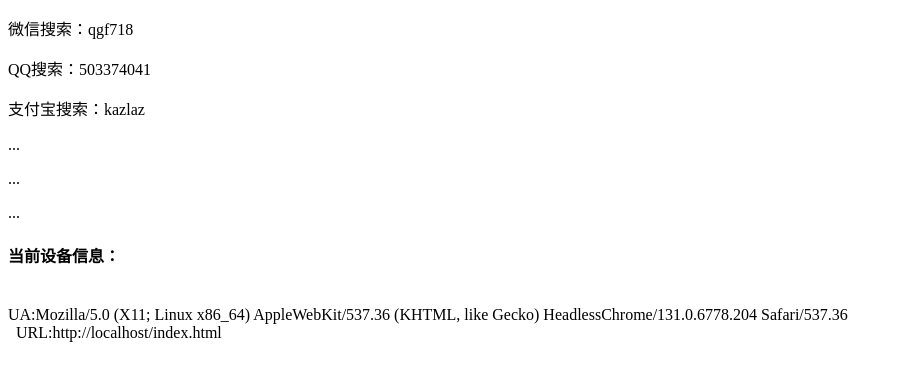
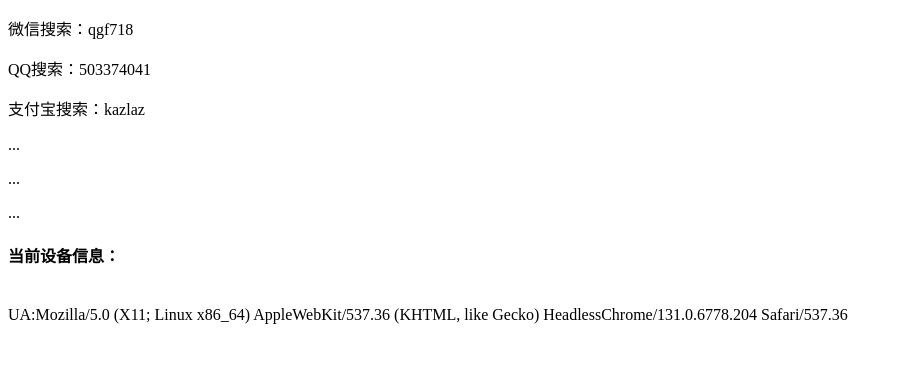
Before and after one commit to qgf718/my-pay, a plain HTML site: page index.html in a window 1280 px wide. Shown: the part 145-526 px from the top of the page, without its empty margins (0-903 px from the left). Drawn offline with Linux system fonts and the light colour scheme.

Commit message:
Update index.html

```diff
--- a/index.html
+++ b/index.html
@@ -37,9 +37,8 @@
    <p>...</p>
    <h4>当前设备信息：</h4>
    <div id="ua"><p>UA:</p></div>
-   <duv id="link"><p>URL:</p></div>
+   </div>
    <script>
-    document.getElementById("link").innerHTML = "URL:"+ window.location.href
     document.getElementById("ua").innerHTML=("UA:"+navigator.userAgent);
     document.getElementById("title").innerHTML="错误！";
    </script>
```
